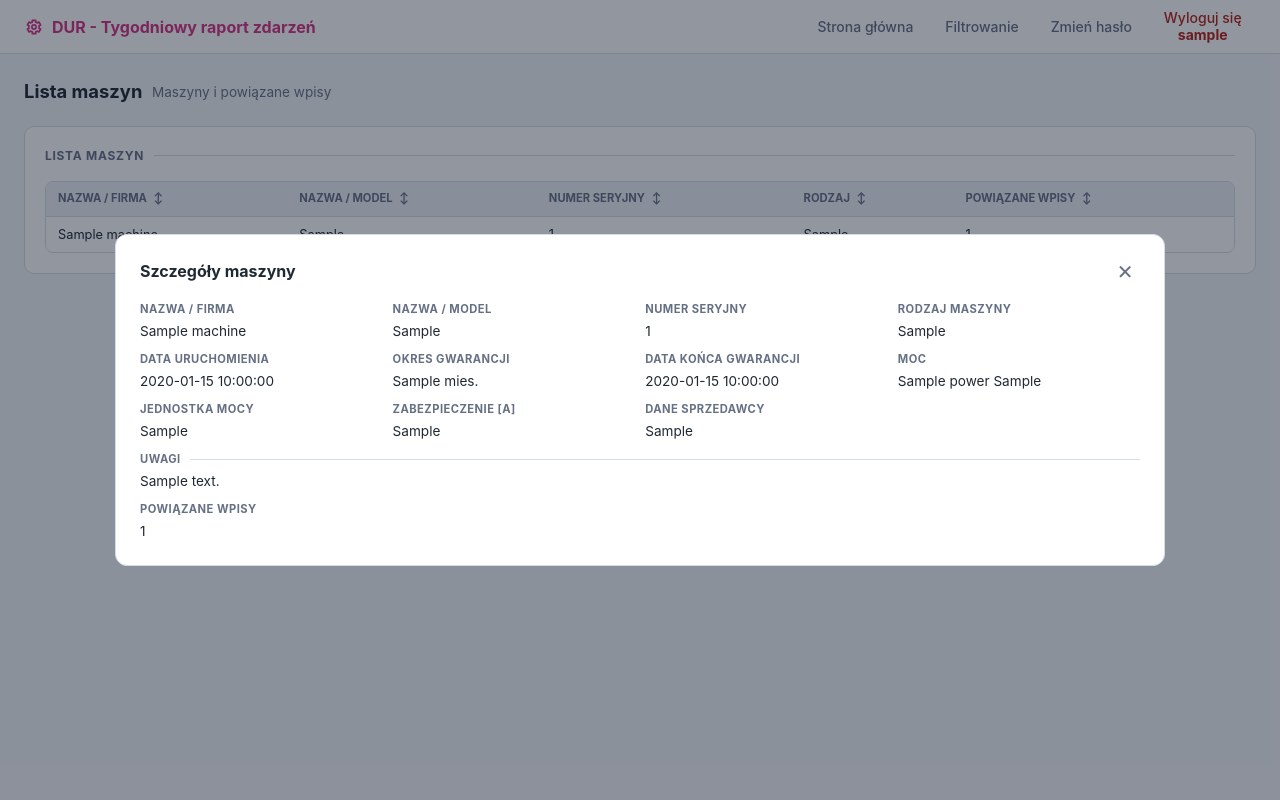
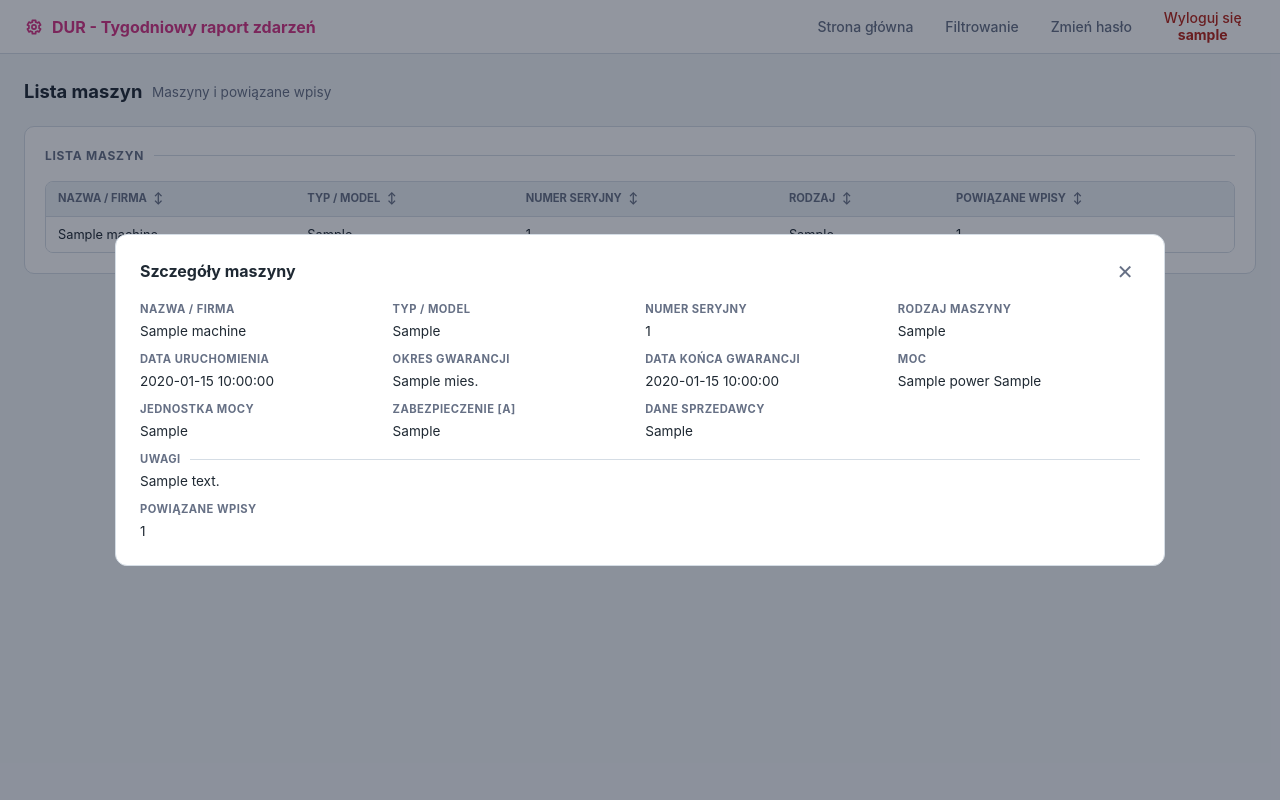
Before and after one commit to truecapehorn/Tygodniowy-raport-zdarzen, a Python web app: template templates/admin_machines.html in a window 1280 px wide. Run offline with Jinja, Linux system fonts and the light colour scheme; the template is opened without the code that fills it: most values are stand-ins (such as "Sample title", 1, 10 or a date in 2020).

Commit message:
zmiana nazw kolumn na machines

```diff
--- a/templates/admin_machines.html
+++ b/templates/admin_machines.html
@@ -15,7 +15,7 @@
             <thead>
                 <tr>
                     <th aria-sort="none"><button type="button" class="machine-sort-button">NAZWA / FIRMA <span aria-hidden="true">↕</span></button></th>
-                    <th aria-sort="none"><button type="button" class="machine-sort-button">NAZWA / MODEL <span aria-hidden="true">↕</span></button></th>
+                    <th aria-sort="none"><button type="button" class="machine-sort-button">TYP / MODEL <span aria-hidden="true">↕</span></button></th>
                     <th aria-sort="none"><button type="button" class="machine-sort-button">NUMER SERYJNY <span aria-hidden="true">↕</span></button></th>
                     <th aria-sort="none"><button type="button" class="machine-sort-button">RODZAJ <span aria-hidden="true">↕</span></button></th>
                     <th aria-sort="none"><button type="button" class="machine-sort-button">POWIĄZANE WPISY <span aria-hidden="true">↕</span></button></th>
@@ -75,7 +75,7 @@
                     <input id="machine-name" name="name" required>
                 </div>
                 <div class="field">
-                    <label for="machine-type">Nazwa / model</label>
+                    <label for="machine-type">Typ / model</label>
                     <input id="machine-type" name="machine_type" required>
                 </div>
                 <div class="field">
@@ -221,7 +221,7 @@ function machineDetails(row) {
     const data = row.dataset;
     const items = [
         ['Nazwa / firma', data.name],
-        ['Nazwa / model', data.machineType],
+        ['Typ / model', data.machineType],
         ['Numer seryjny', data.serialNumber],
         ['Rodzaj maszyny', data.machineCategory],
         ['Data uruchomienia', data.commissioningDate],
```
Also changed, not shown: tests/test_app.py (+1 -1 lines).
